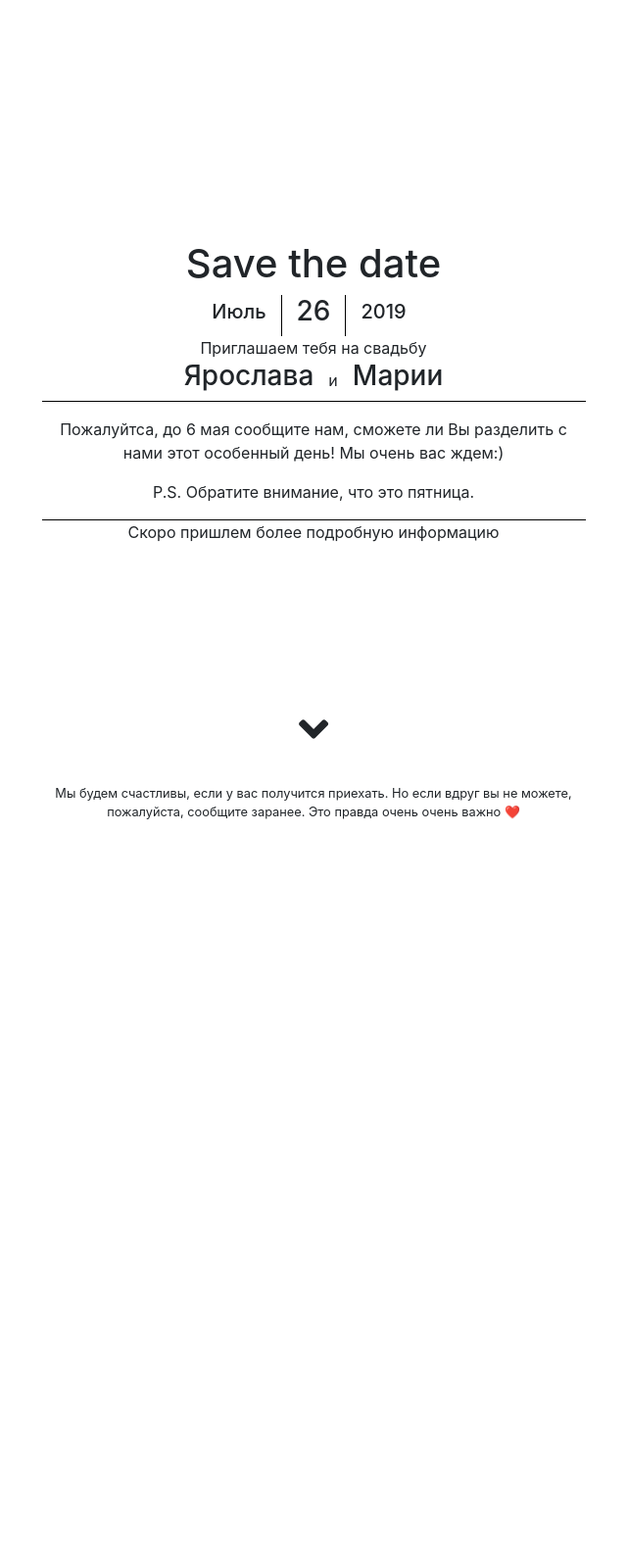
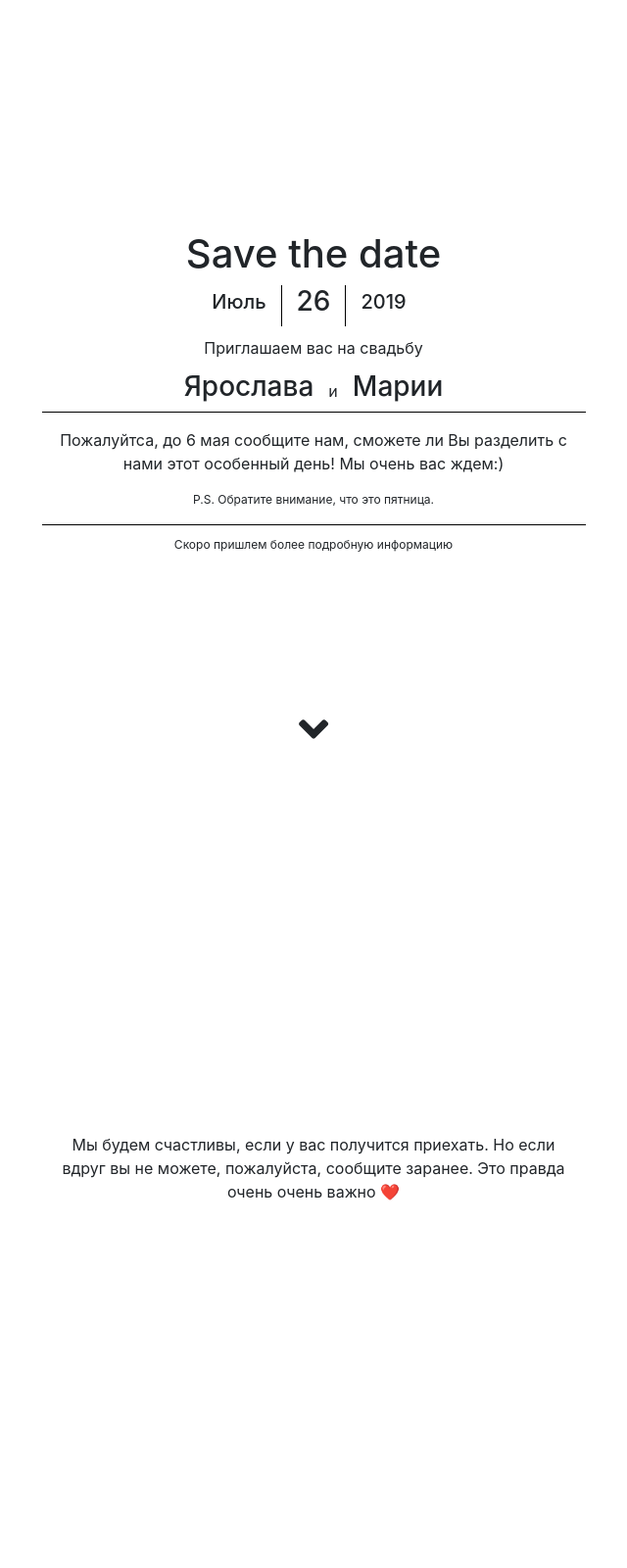
Before and after one commit to SugarF0x/wedding, a PHP site: page / in a window 1280 px wide. Shown: the whole page at 98% size, without its empty margins (320-960 px from the left). Before the commit the page ends 836 px from the top, so only its background shows below. Run offline with PHP 8.4, Linux system fonts and the light colour scheme; some libraries are stand-ins or nearby versions.

Commit message:
0.8
Margin adjustments for the second row

Centered the second screen and increased the font size

```diff
--- a/index.php
+++ b/index.php
@@ -43,9 +43,9 @@
                 </h5>
             </div>
         </div>
-        <div class="row">
+        <div class="row" style="margin: 1% 0;">
             <div class="col">
-                Приглашаем тебя на свадьбу
+                Приглашаем вас на свадьбу
             </div>
         </div>
         <div class="row justify-content-center align-items-center">
@@ -68,13 +68,13 @@
                 <p style="margin-top: 1rem">
                     Пожалуйтса, до 6 мая сообщите нам, сможете ли Вы разделить с нами этот особенный день! Мы очень вас ждем:)
                 </p>
-                <p>
+                <p style="font-size: 0.75rem;">
                     P.S. Обратите внимание, что это пятница.
                 </p>
             </div>
         </div>
         <div class="row">
-            <div class="col">
+            <div class="col" style="font-size: 0.75rem; margin-top: 1%">
                 Скоро пришлем более подробную информацию
             </div>
         </div>
@@ -83,9 +83,9 @@
     </div>
 </div>
 
-<div class="container text-center">
-    <div class="row justify-content-md-center">
-        <div class="col col-md-6" style="font-size: 0.8rem">
+<div class="container text-center h-100">
+    <div class="row justify-content-md-center align-items-center h-100">
+        <div class="col col-md-6">
             <p>
                 Мы будем счастливы, если у вас получится приехать. Но если вдруг вы не можете, пожалуйста, сообщите заранее. Это правда очень очень важно ❤️
             </p>
```
